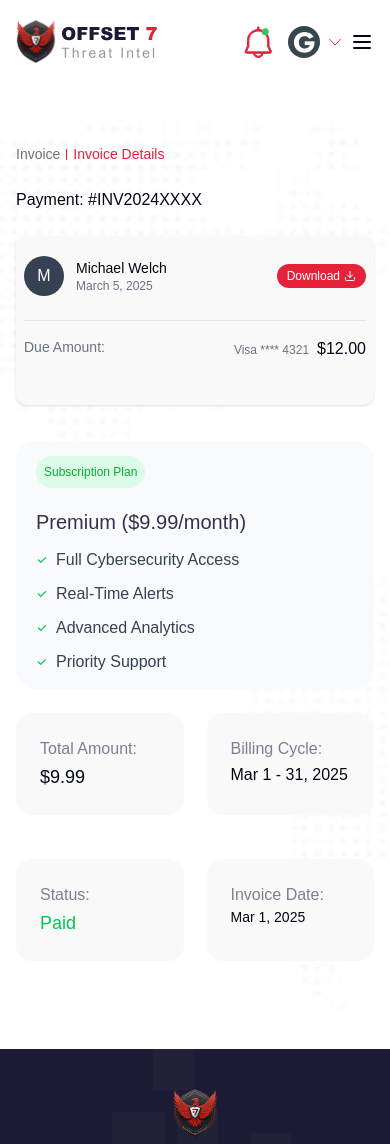
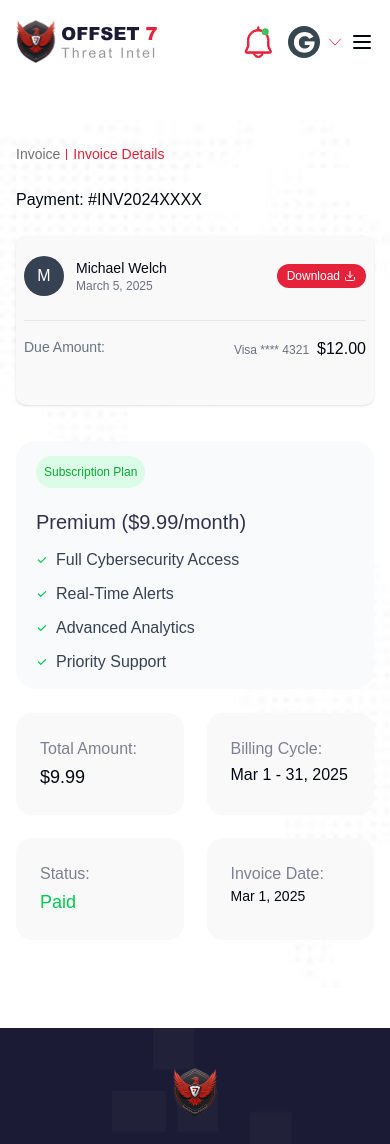
Before and after one commit to auspicious-soft/offset-frontend, a Next.js app: page /subscription/payment-method/payment-success/invoice-detail in a window 390 px wide. Shown: the top 1144 px of the page. Built offline with nearby package versions, Linux system fonts and the light colour scheme; no server answers.

Commit message:
Update grid layout for right column in InvoiceDetailsPage

```diff
--- a/src/app/subscription/payment-method/payment-success/invoice-detail/page.tsx
+++ b/src/app/subscription/payment-method/payment-success/invoice-detail/page.tsx
@@ -109,7 +109,7 @@ const InvoiceDetailsPage = () => {
 
                   {/* Right Column */}
                   <div>
-                    <div className="grid grid-cols-2 gap-y-[44px] gap-x-[23px]">
+                    <div className="grid grid-cols-2 lg:gap-y-[44px] gap-y-[23px] gap-x-[23px]">
                       <div className="bg-[#F9F9F9] py-[24px] px-[24px] rounded-2xl">
                         <p className="text-[#7E7F91] text-md  lg:text-md xl:text-xl 2xl:text-3xl mb-[2px]">Total Amount:</p>
                         <p className="font-medium text-lg  lg:text-lg xl:text-2xl 2xl:text-4xl">$9.99</p>
```
